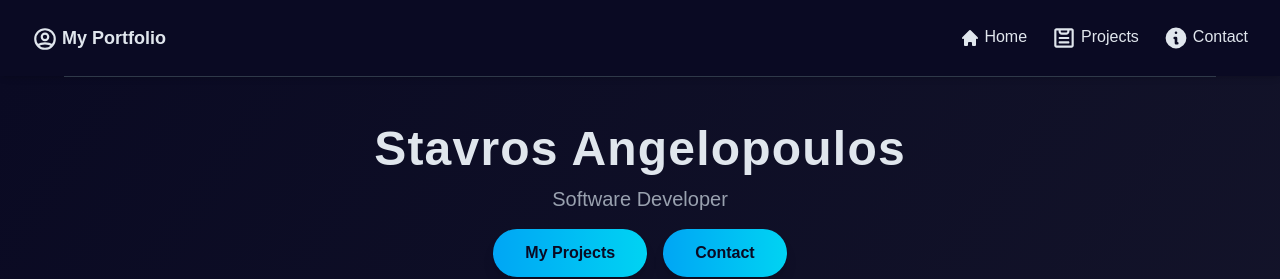
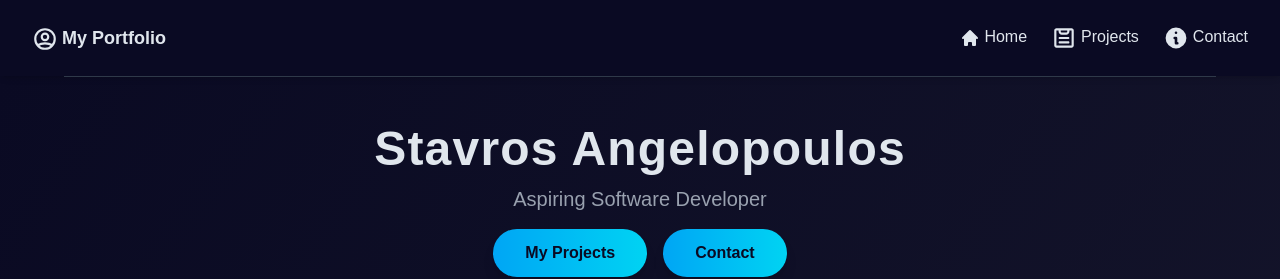
Before and after one commit to nobaigiobaitsi/my-portfolio, a Next.js app in the folder my-portfolio/: page / in a window 1280 px wide. Shown: the top 279 px of the page. Built offline with nearby package versions, Linux system fonts and the light colour scheme.

Commit message:
Modified my Home Page

```diff
--- a/my-portfolio/src/app/page.js
+++ b/my-portfolio/src/app/page.js
@@ -17,7 +17,7 @@ export default function HomePage() {
           Stavros Angelopoulos
         </h1>
         <p className="mt-3 text-lg sm:text-xl text-gray-400 font-normal">
-          Software Developer
+          Aspiring Software Developer
         </p>
         <div className="flex justify-center gap-4 mt-4">
           <Link href="/projects" className="inline-block bg-gradient-to-r from-sky-500 to-cyan-400 hover:from-sky-600 hover:to-cyan-500 text-[#0a0a23] font-semibold px-8 py-3 rounded-full shadow-lg hover:shadow-cyan-400/30 transition-transform transform hover:scale-105">
```
